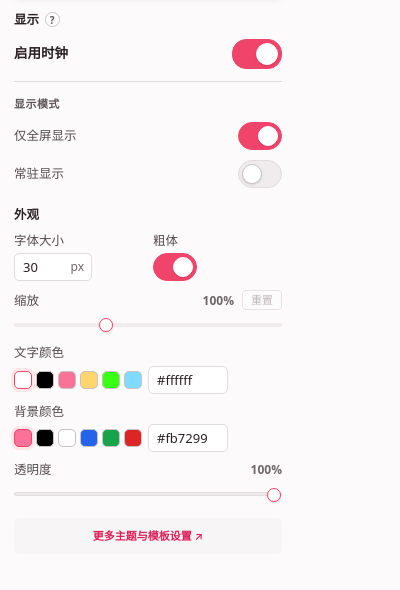
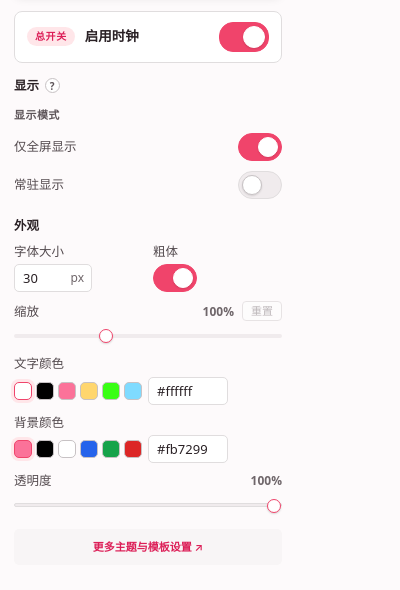
Before and after one commit to ouyangfeng2022/BiClock, a browser extension: page popup.html in a window 400 px wide. Shown: the part 108-698 px from the top of the page. Drawn offline with Linux system fonts and the light colour scheme.

Commit message:
feat(options): restructure master toggle for clock enabling with improved styling

```diff
--- a/popup.css
+++ b/popup.css
@@ -898,32 +898,42 @@ input[type="checkbox"]:focus-visible {
 }
 
 /* ============================================================
-   显示分区独有：L1 总开关（启用时钟）+ L2 子项分组（显示模式）。
-   关闭时钟（=总开关未勾选）时，L2 与下方所有 is-clock-config 一起折叠。
+   L1 总开关（启用时钟）：独立卡片，位于 popup 最高层级，
+   不属于任何分区——与 options 页一致。关闭后下方所有
+   is-clock-config 设置（显示 / 外观 / 预览）一并折叠，
+   只留这张卡片与底部「更多设置」始终可用。
    ============================================================ */
 
-/* L1 总开关：横排「标签 + 描述 + toggle」。
-   不加边框 / 不加底色 —— 用更大的字号、字重、间距建立层级。 */
-.master-toggle {
+.master-toggle-card {
     display: flex;
     align-items: center;
-    justify-content: space-between;
     gap: 10px;
-    padding: 2px 0 12px;
-    margin-bottom: 4px;
-    border-bottom: 1px solid var(--border);
+    padding: 10px 12px;
+    margin: 0;
+    border: 1px solid var(--border);
+    border-radius: var(--radius);
+    background: var(--surface);
+}
+
+.master-toggle-eyebrow {
+    flex: none;
+    padding: 2px 8px;
+    border-radius: 999px;
+    background: var(--pink-soft);
+    color: var(--pink-hi);
+    font-size: 10px;
+    font-weight: 700;
+    letter-spacing: 0.06em;
 }
 
 .master-toggle-label {
-    display: flex;
-    flex-direction: column;
-    gap: 2px;
     min-width: 0;
+    flex: 1 1 auto;
 }
 
 .master-toggle-name {
     font-size: 13.5px;
-    font-weight: 600;
+    font-weight: 650;
     color: var(--ink);
 }
 
@@ -949,7 +959,7 @@ input[type="checkbox"]:focus-visible {
 
 /* L2 子项分组：标题 + 普通 toggle 行 */
 .sub-group {
-    padding-top: 10px;
+    padding-top: 4px;
 }
 
 .sub-group-title {
--- a/popup.html
+++ b/popup.html
@@ -23,23 +23,28 @@
         <span class="preview-disabled-text">时钟已关闭</span>
     </div>
 
-    <fieldset>
+    <!-- L1 总开关：启用时钟（与 hiddenForever 反向；勾上即代表"开"）。
+         独立卡片，位于 popup 最高层级，不属于任何分区——与 options 页一致，
+         这样关闭时钟后此卡片仍可用，用户能随时重新启用。 -->
+    <fieldset class="master-toggle-card">
+        <span class="master-toggle-eyebrow">总开关</span>
+        <span class="master-toggle-label">
+            <span class="master-toggle-name">启用时钟</span>
+        </span>
+        <label class="toggle master-toggle-switch">
+            <input type="checkbox" id="clockEnabled">
+            <span class="toggle-track" aria-hidden="true">
+                <span class="toggle-thumb"></span>
+            </span>
+        </label>
+    </fieldset>
+
+    <fieldset class="is-clock-config">
         <legend class="legend-tip">
             显示
             <span class="help-tip" tabindex="0" role="button" aria-label="显示设置说明">
                 <span class="help-icon" aria-hidden="true">?</span>
                 <span class="help-bubble">
-                    <span class="help-item" data-help-key="clockEnabled">
-                        <span class="help-item-title">启用时钟</span>
-                        <span class="help-item-line" data-state="on">
-                            <span class="help-tag">开</span>
-                            <span class="help-item-text">按下方显示模式判断是否显示</span>
-                        </span>
-                        <span class="help-item-line" data-state="off">
-                            <span class="help-tag">关</span>
-                            <span class="help-item-text">不显示时钟</span>
-                        </span>
-                    </span>
                     <span class="help-item" data-help-key="fullscreenOnly">
                         <span class="help-item-title">仅全屏显示</span>
                         <span class="help-item-line" data-state="on">
@@ -66,21 +71,8 @@
             </span>
         </legend>
 
-        <!-- L1 总开关：启用时钟（与 hiddenForever 反向；勾上即代表"开"）。 -->
-        <label class="master-toggle">
-            <span class="master-toggle-label">
-                <span class="master-toggle-name">启用时钟</span>
-            </span>
-            <span class="toggle master-toggle-switch">
-                <input type="checkbox" id="clockEnabled">
-                <span class="toggle-track" aria-hidden="true">
-                    <span class="toggle-thumb"></span>
-                </span>
-            </span>
-        </label>
-
-        <!-- L2 显示模式：关闭时钟时一并折叠。 -->
-        <div class="sub-group is-clock-config">
+        <!-- L2 显示模式：随整个显示分区折叠（分区本身带 is-clock-config）。 -->
+        <div class="sub-group">
             <h3 class="sub-group-title">显示模式</h3>
             <div class="toggle-line">
                 <span class="toggle-line-text">仅全屏显示</span>
--- a/popup.js
+++ b/popup.js
@@ -212,9 +212,8 @@ function updateSwatchSelection() {
 
 function updateHelpActiveStates() {
     var map = [
-        // 总开关在 UI 上是「启用时钟」（与 hiddenForever 反向）；
-        // help-bubble 的 data-help-key 也跟着 UI 改名，这里 on 用 !hiddenForever。
-        { key: 'clockEnabled',   on: !config.hiddenForever },
+        // 总开关（启用时钟）在 popup 是裸卡片，没有 help-bubble，
+        // 所以这里只剩「显示」分区下的两项需要高亮当前态。
         { key: 'fullscreenOnly', on: config.fullscreenOnly !== false },
         { key: 'alwaysShow',     on: !!config.alwaysShow }
     ];
```
Also changed, not shown: popup-shot.png.
